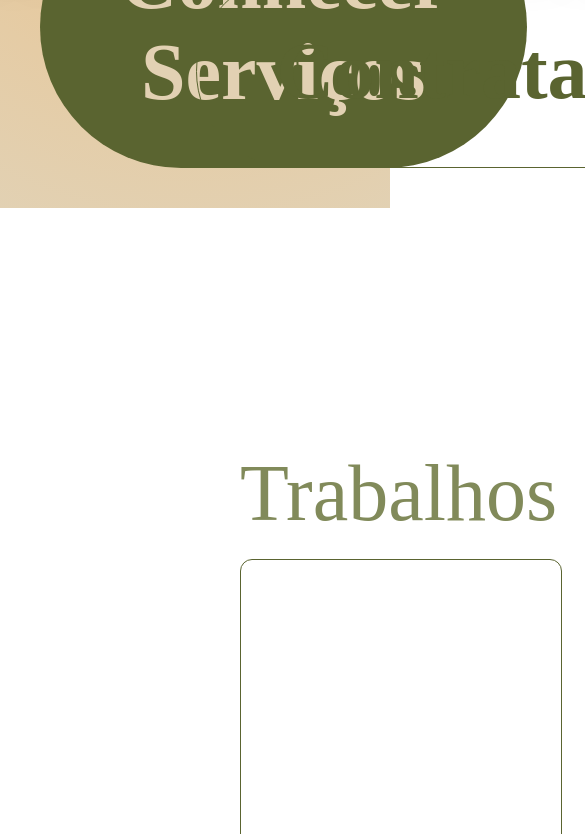
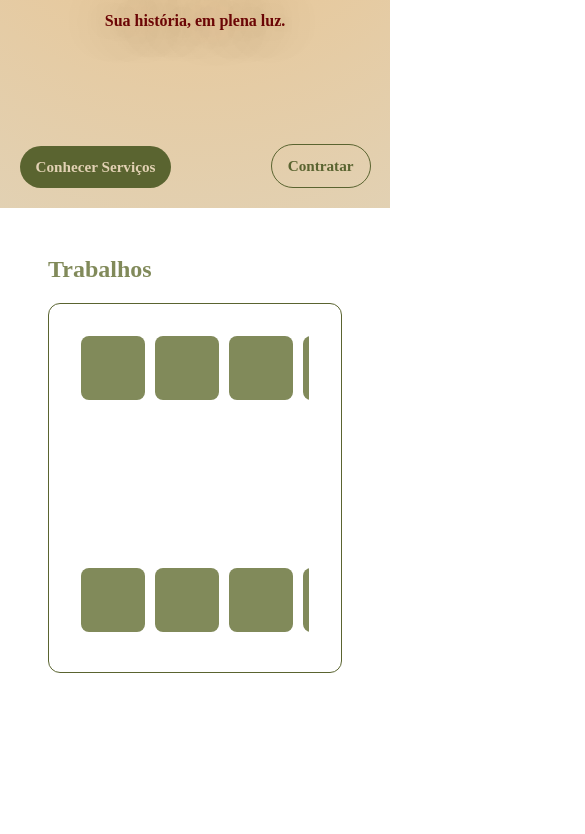
Before and after one commit to tourolevebyte/website-eliora-clientes, a plain HTML site: page index.html in a window 390 px wide. Shown: the part 636-1470 px from the top of the page, 585 px wide, since content can reach past the window. Drawn offline with Linux system fonts and the light colour scheme.

Commit message:
Tamanhos
Fase de Testes:

- Versão 1.0.3

Descrição:

  Alterações no layout, para ser mais responsivo ao celulares.

```diff
--- a/estilos/style.css
+++ b/estilos/style.css
@@ -9,7 +9,7 @@
   margin: 0;
   padding: 0;
   box-sizing: border-box;
-  font: 100 60pt 'Times New Roman', serif;
+  font-family: 'Times New Roman', serif;
   color: var(--oliveira-claro);
 }
 
@@ -99,12 +99,12 @@ section {
 }
 
 #secao1 .logomarca {
-  width: 70%;
+  width: min(70%, 430px);
   position: absolute;
   left: 50%;
   top: 35%;
   transform: translate(-50%, -50%);
-  transform-origin: center right;
+  transform-origin: center;
 }
 
 #secao1 span {
@@ -120,18 +120,22 @@ section {
 
 #secao1 button {
   position: absolute;
+  bottom: 2rem;
   left: 5%;
-  margin: 20px;
-  padding: 50px 80px;
+  margin: 0;
+  padding: 15px 25px;
   border-radius: 9999px;
   border: none;
   background-color: var(--cor-oliveira);
   color: var(--cor-mais-clara);
+  font-size: 1.1rem;
   font-weight: 800;
+  white-space: nowrap;
 }
 
 #secao1 button:nth-of-type(2) {
-  left: 45%;
+  left: auto;
+  right: 5%;
   background: transparent;
   border: 1px solid var(--cor-oliveira);
   color: var(--cor-oliveira);
@@ -173,3 +177,16 @@ section {
     transform: translate(-50%, -50%) scale(1) rotateZ(120deg);
   }
 }
+
+@media (max-width: 480px) {
+
+  #secao1 button {
+    padding: 12px 16px;
+    font-size: 0.95rem;
+  }
+
+  #secao1 span {
+    font-size: 1rem;
+  }
+
+}
```
